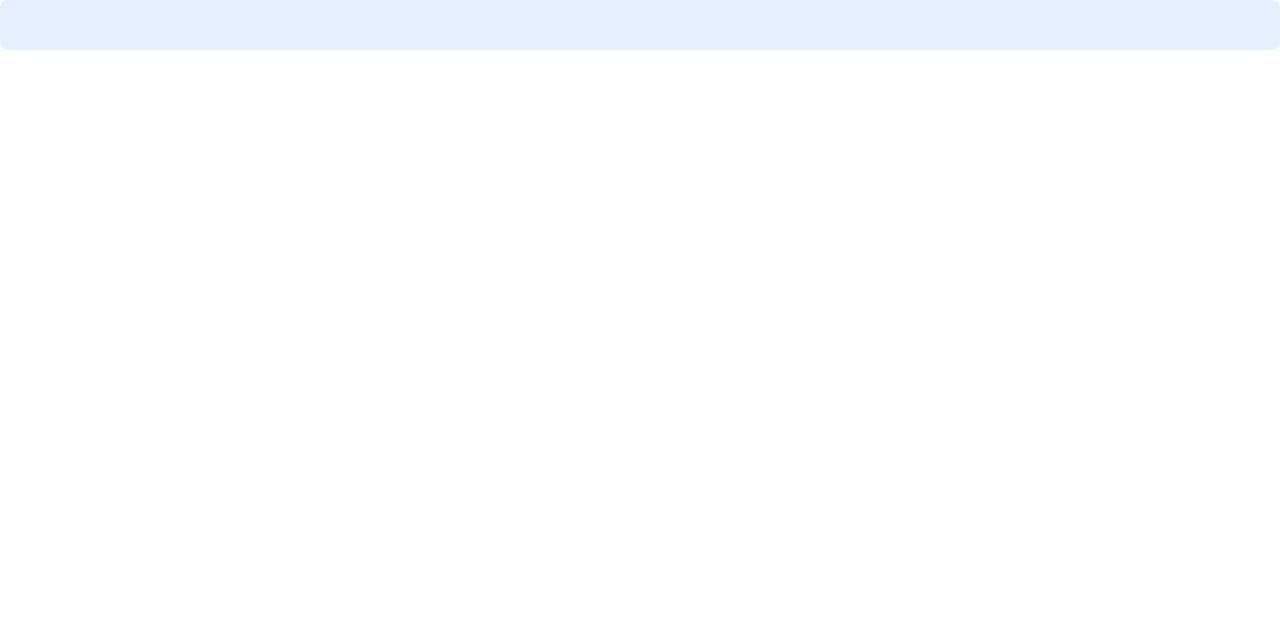
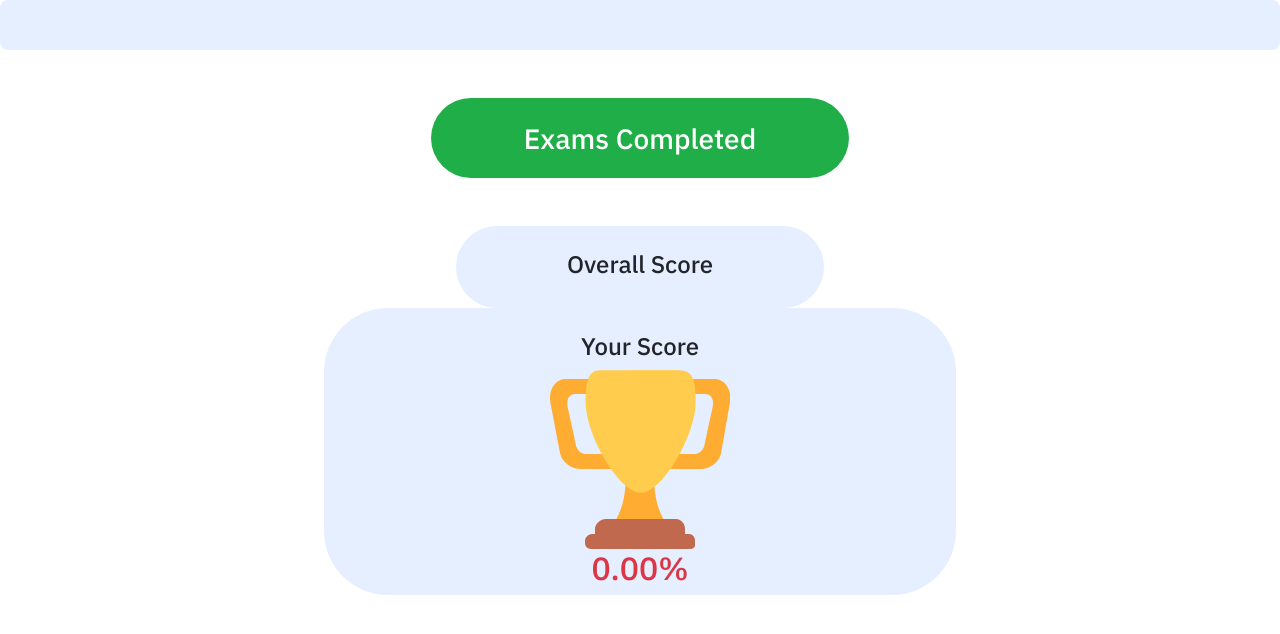
Before and after one commit to Maiqel1/cbt-test, a React (Create React App) app: page /results in a window 1280 px wide. Shown: the top 634 px of the page. Built offline with nearby package versions, Linux system fonts and the light colour scheme.

Commit message:
finishing touches

```diff
--- a/src/Context/QuizContext.js
+++ b/src/Context/QuizContext.js
@@ -10,23 +10,7 @@ export const QuizProvider = ({ children }) => {
   const [currentQuestion, setCurrentQuestion] = useState(0);
 
   const [Questions, setQuestions] = useState([]);
-  const [courses, setCourses] = useState([
-    // {
-    //   id: 1,
-    //   name: "chm101",
-    //   questions: [...chemQuestions]
-    // },
-    // {
-    //   id: 2,
-    //   name: "plb101",
-    //   questions: [...plbQuestions]
-    // },
-    // {
-    //   id: 3,
-    //   name: "zly101",
-    //   questions: [...zlyQuestions]
-    // },
-  ])
+  const [courses, setCourses] = useState([])
 
   // console.log(courses)
 
@@ -55,8 +39,9 @@ export const QuizProvider = ({ children }) => {
           }
         }
         setScore(score);
+        // This stores the scores for each course in local storage to be displayed later
         const results = JSON.parse(localStorage.getItem("results")) || {}
-        results[selectedCourse] = score
+        results[selectedCourse] = Math.round(score / Questions.length * 100)
         localStorage.setItem("results", JSON.stringify(results))
         setExamState("EndScreen");
       }
@@ -73,7 +58,7 @@ export const QuizProvider = ({ children }) => {
       }
       setScore(score);
       const results = JSON.parse(localStorage.getItem("results")) || {}
-      results[selectedCourse] = score
+      results[selectedCourse] = Math.round(score / Questions.length * 100)
       localStorage.setItem("results", JSON.stringify(results))
       setExamState("EndScreen");
     }
--- a/src/components/EndScreen.jsx
+++ b/src/components/EndScreen.jsx
@@ -23,9 +23,9 @@ function EndScreen() {
   return (
     <div className="EndScreen">
       <h1>Exam Finished</h1>
-      <h3>{score} / {Questions.length}</h3>
+      {/* <h3>{score} / {Questions.length}</h3>
 
-      <p>{(score / Questions.length) * 100}%</p>
+      <p>{Math.round(score / Questions.length * 100)}%</p> */}
 
       <button onClick={restartQuiz}>Go to next course</button>
 
--- a/src/components/Nav.jsx
+++ b/src/components/Nav.jsx
@@ -6,7 +6,7 @@
     const [student, setStudent] = useState(studentData || {})
 
 
-    const {timeAllocated, timeRemaining, finishQuiz} = useContext(QuizContext)
+    const {timeAllocated, timeRemaining, finishQuiz,} = useContext(QuizContext)
 
     return (
       <div className="navBar">
--- a/src/components/Quiz.jsx
+++ b/src/components/Quiz.jsx
@@ -67,6 +67,16 @@ function Quiz() {
     // const prevAnswer = answers[currentQuestion - 1];
   };
 
+  // N and P keys for navigation
+  const handleKeyDown = (event) => {
+      if (event.key === "n") {
+        nextQuestion()
+      } else if(event.key === "p") {
+        previousQuestion()
+      }
+    }
+
+
   // React quill variables
 
   const modules ={
@@ -79,6 +89,7 @@ function Quiz() {
 
   return (
     <div className="Quiz">
+      {/* <div onKeyDown={handleKeyDown} tabIndex={-1}>Helo</div> */}
       <div className="d-flex justify-content-between container my-4">
         <p>
           Question : {currentQuestion + 1} {"/"} {Questions.length}
@@ -128,11 +139,11 @@ function Quiz() {
       </div>
 
       <div className="nextPrev mt-5 d-flex justify-content-between container">
-        <button className="btn btn-primary p-3" onClick={previousQuestion}>
+        <button className="btn btn-primary p-3" onClick={previousQuestion} onKeyDown={handleKeyDown}>
           Previous Question
         </button>
 
-        <button className="btn btn-primary p-3  " onClick={nextQuestion}>
+        <button className="btn btn-primary p-3  " onClick={nextQuestion} onKeyDown={handleKeyDown}>
           Next Question
         </button>
       </div>
--- a/src/components/QuizLanding.jsx
+++ b/src/components/QuizLanding.jsx
@@ -8,7 +8,7 @@ import EndScreen from "./EndScreen";
 // import "./App.css";
 
 function QuizLanding() {
-  const { examState, setExamState } = useContext(QuizContext);
+  const { examState, setExamState,} = useContext(QuizContext);
   return (
     <div>
       {examState === "menu" && <StartScreen />}
--- a/src/components/Results.jsx
+++ b/src/components/Results.jsx
@@ -1,26 +1,83 @@
+import Trophy from "../assets/img/trophy.png";
 import { useContext, useEffect, useState } from "react";
 
 function Results() {
-  const [results, setResults] = useState({})
+  const [results, setResults] = useState({});
+  const [average, setAverage] = useState(0);
 
   useEffect(() => {
-    setResults(JSON.parse(localStorage.getItem("results")) || {})
-  }, [])
+    setResults(JSON.parse(localStorage.getItem("results")) || {});
+  }, []);
+
+  useEffect(() => {
+    if (Object.values(results).length === 0) {
+      return;
+    }
+
+    const sum = Object.values(results).reduce((acc, curr) => acc + curr, 0);
+    setAverage(sum / Object.values(results).length);
+  }, [results]);
 
   return (
     <div>
-      {
-        Object.entries(results).map((entry) => {
+      <div className="d-flex justify-content-center mt-5">
+        <div className="results-header">
+          <h3 className="text-white text-center mt-4">Exams Completed</h3>
+        </div>
+      </div>
+
+      <div className="d-flex justify-content-center mt-5">
+        <div className="results-header2">
+          <h4 className=" text-center mt-4">Overall Score</h4>
+        </div>
+      </div>
+
+      <div className="d-flex justify-content-center">
+        <div className="results-card">
+
+              <h4 className=" text-center mt-4">Your Score</h4>
+
+          <div className="text-center ">
+          <img src={Trophy} alt="" />
+            <h2 className={average <= 50 ? "text-danger" : "text-success"}>
+              {average.toFixed(2)}%
+            </h2>
+          </div>
+
+          <section>
+          {Object.entries(results).map((entry) => {
+        return (
+          <div className="row">
+          <div className="d-inline">
+          <p>{entry[0]}</p>
+            <p className={entry[1] <= 50 ? "text-danger" : "text-success"}>
+              {entry[1]}%
+            </p>
+          </div>
+          </div>
+        );
+      })}
+          </section>
+        </div>
+      </div>
+
+        {/* {Object.entries(results).map((entry) => {
           return (
             <div style={{ display: "flex" }}>
-              <p>{entry[0]}</p>
-              :
-              <p>{entry[1]}</p>
+              <p>{entry[0]}</p>:
+              <p className={entry[1] <= 50 ? "text-danger" : "text-success"}>
+                {entry[1]}%
+              </p>
             </div>
-          )
-        })
-      }
+          );
+        })}
+        <div style={{ display: "flex" }}>
+          <p>Average</p>:
+          <p className={average <= 50 ? "text-danger" : "text-success"}>
+            {average.toFixed(2)}%
+          </p>
+        </div> */}
     </div>
-  )
+  );
 }
 export default Results;
--- a/src/components/StartScreen.jsx
+++ b/src/components/StartScreen.jsx
@@ -1,6 +1,7 @@
 import { useContext, useEffect, useState } from "react";
 import QuizContext from "../Context/QuizContext";
 import "../App.css";
+import {Link} from "react-router-dom";
 import axios from "axios";
 
 function StartScreen() {
@@ -27,7 +28,6 @@ function StartScreen() {
 
   useEffect(() => {
     setCurrentQuestion(0);
-
     axios
       .get("https://cbt-mock-api.onrender.com/api/quiz/all")
       .then((response) => {
@@ -39,7 +39,7 @@ function StartScreen() {
     axios
       .get(url + CourseID, { headers: { Authorization: token } })
       .then((res) => {
-        setQuestions(res.data);
+        setQuestions(res.data.slice(0, 30));
         setExamState("quiz");
       })
       .catch((err) => {
@@ -51,28 +51,51 @@ function StartScreen() {
     <div className="Start ">
       <h2 className="text-center my-4">General Instructions</h2>
 
-      <div className=" mx-auto instructions-card">
+      <div className=" mx-auto instructions-card pb-2">
         <section className="container pt-4">
-          <p className="mx-auto text-start">
-            Amet minim mollit non deserunt ullamco est sit aliqua dolor do amet
-            sint. Velit officia consequat duis enim velit mollit. Exercitation
-            veniam consequat sunt nostrud amet.
+          <ul>
+            <li>
+              <p>
+              Each course has  30 questions, to be attempted in 20mins.
               </p>
+            </li>
+
+            <li>
               <p>
-            Amet minim mollit non deserunt ullamco est sit aliqua dolor do amet
-            sint. Velit officia consequat duis enim velit mollit. Exercitation
-            veniam consequat sunt nostrud amet.
+              Exams are to be done one after the other; Select, attempt, and submit each one until you’ve attempted all 5 courses.
               </p>
+            </li>
+
+            <li>
               <p>
-            Amet minim mollit non deserunt ullamco est sit aliqua dolor do amet
-            sint. Velit officia consequat duis enim velit mollit. Exercitation
-            veniam consequat sunt nostrud amet.
+              Results will only show after all exams have been attempted.
               </p>
+            </li>
+
+            <li>
               <p>
-            Amet minim mollit non deserunt ullamco est sit aliqua dolor do amet
-            sint. Velit officia consequat duis enim velit mollit. Exercitation
-            veniam consequat sunt nostrud amet.
+              You can use the keyboard hotkeys “N” and “P” to navigate to the next and previous questions respectively for faster navigation.
               </p>
+            </li>
+
+            <li>
+              <p>
+              An exam automatically gets submitted  when the time allotted has been exhausted.
+              </p>
+            </li>
+
+            <li>
+              <p>
+              You can view your results after attempting all 5 courses.
+              </p>
+            </li>
+
+            <li>
+              <p className="fw-bold">
+              For no reason should you refresh  the exam page at any time (very important).
+              </p>
+            </li>
+          </ul>
         </section>
       </div>
 
@@ -95,7 +118,9 @@ function StartScreen() {
 
       <div className="d-flex justify-content-center">
         {completedCourses.length === 5 ? (
+          <Link to="/results">
               <button className="btn btn-primary p-3 mt-5">View Results</button>
+          </Link>
         ) : (
           <button
             className="btn btn-primary p-3 mt-5"
--- a/src/index.css
+++ b/src/index.css
@@ -91,7 +91,7 @@
 
 .instructions-card {
   width: 766px;
-  height: 293px;
+  height: 100%;
   background: rgba(11, 95, 255, 0.1);
   border-radius: 8px;
 }
@@ -187,48 +187,26 @@
   font-size: 14px;
   line-height: 150%;
 }
-/* style = {{backgroundColor : answers[i + 1] ? 'green' : 'red', color: 'white', padding: '10px', cursor: 'pointer', display: 'inline-block'}} */
 
-/* .Menu,
-  .Quiz,
-  .EndScreen
-  {
-    width: fit-content;
-    padding: 0px 20px;
-    height: 500px;
-    border-radius: 10px;
-    background-color: lightseagreen;
-    display: flex;
-    flex-direction: column;
-    justify-content: center;
-    align-items: center;
-  }
+/* RESULTS PAGE STYLING */
 
-  .Menu button, .Quiz button, .EndScreen button{
-    width: 300px;
-    height: 50px;
-    margin: 5px;
-    border: none;
-    border-radius: 5px;
-    font-size: 20px;
-    cursor: pointer;
-  }
+.results-header {
+width: 418px;
+height: 80px;
+background: #20AE48;
+border-radius: 60px;
+}
 
-  .Menu, .Quiz, .EndScreen {
-    color: white;
-  }
+.results-header2{
+  width: 367.88px;
+  height: 81.77px;
+ background: rgba(11, 95, 255, 0.1);
+  border-radius: 60px;
+}
 
-  .options{
-    width: 100%;
-
-    display: flex;
-    justify-content: center;
-    flex-direction: column;
-    align-items: center;
-  }
-
-  .nextPrev{
-    margin-top: 20px;
-    display: flex;
-  justify-content: space-between;
-  } */
+.results-card{
+  width: 632px;
+height: 100%;
+background: rgba(11, 95, 255, 0.1);
+border-radius: 64px;
+}
```
Also changed, not shown: src/assets/img/trophy.png (added). Lines whose indentation alone changed are shown as unchanged.
